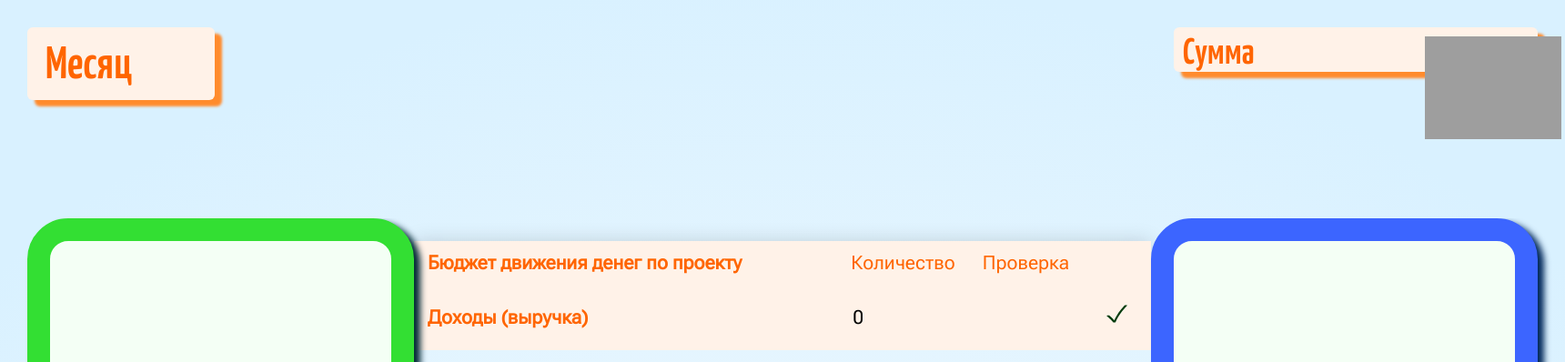
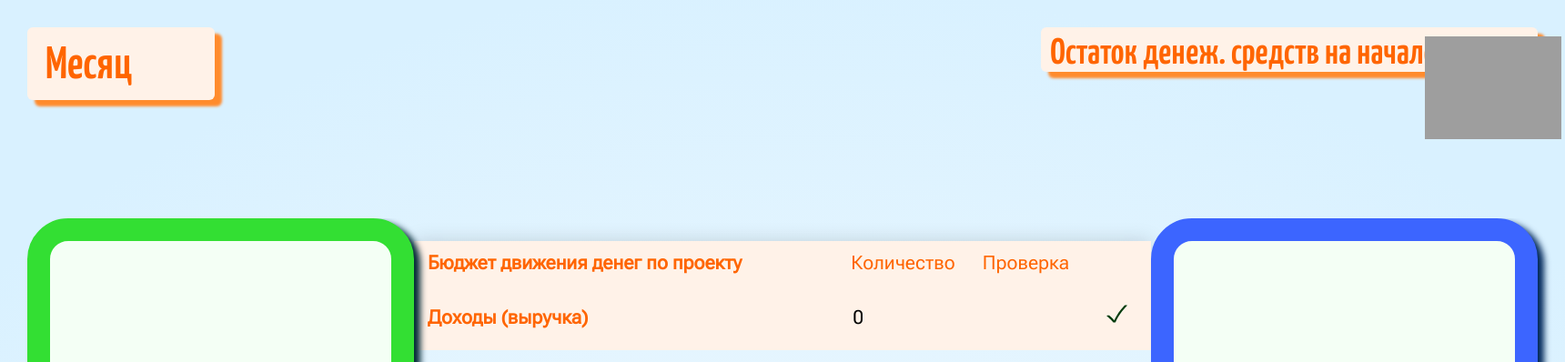
Before and after one commit to aanoskov/Financial_competence, a Django app: template web_app/financial_game/templates/financial_game/table_input.html in a window 1720 px wide. Shown: the top 398 px of the page at 91% size. Run offline with Django 3.2, Linux system fonts and the light colour scheme; the template is opened without the code that fills it: values that come from a table or form of the project are taken from there, others are empty; data comes from the database, SQL or seed files in the repository; grey boxes are pictures that could not be loaded.

Commit message:
Update table_input.html

```diff
--- a/web_app/financial_game/templates/financial_game/table_input.html
+++ b/web_app/financial_game/templates/financial_game/table_input.html
@@ -22,7 +22,7 @@
             <p>{{month_num}}</p>
         </div>
         <div class="money-status">
-            <h2>Сумма </h2>
+            <h2>Остаток денеж. средств на начало периода</h2>
             <p>{{cash_balance_begin}}</p>
         </div>
         <div class="money-image">
```
